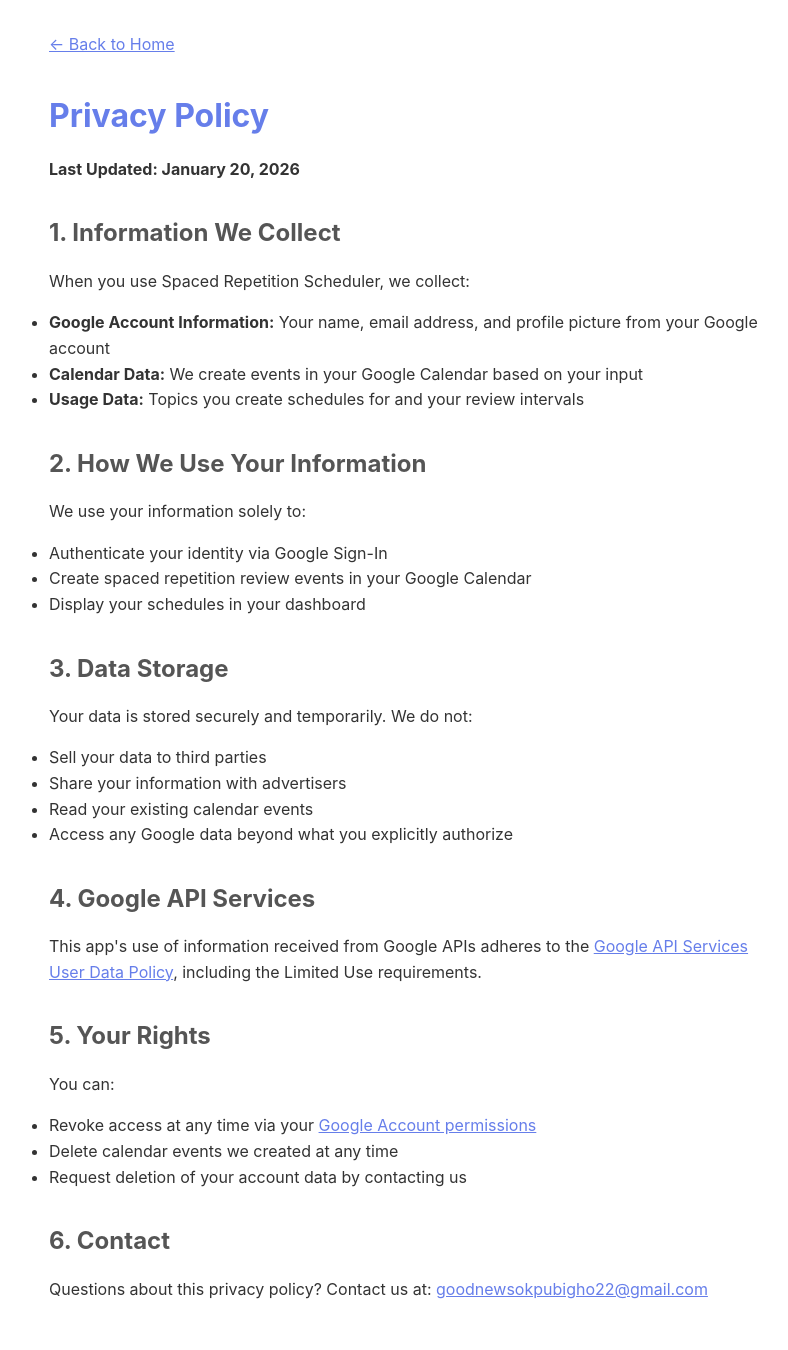
After one commit to codecreatewrite/spaced-repitition-scheduler, a Python web app: template app/templates/privacy.html in a window 1280 px wide. The commit adds this page. Shown: the whole page, without its empty margins (223-1011 px from the left). Run offline with Jinja, Linux system fonts and the light colour scheme; the template is opened without the code that fills it, so the values that code supplies are empty.

Commit message:
Add privacy policy and terms of service pages

```diff
--- a/app/templates/index.html
+++ b/app/templates/index.html
@@ -64,5 +64,9 @@
         <a href="/auth/login" class="btn">Sign in with Google</a>
         {% endif %}
     </div>
+    <footer style="text-align: center; padding: 2rem; color: #999;">
+        <a href="/privacy" style="color: #667eea; margin: 0 1rem;">Privacy Policy</a>
+        <a href="/terms" style="color: #667eea; margin: 0 1rem;">Terms of Service</a>
+    </footer>
 </body>
 </html>
--- /dev/null
+++ b/app/templates/privacy.html
@@ -0,0 +1,72 @@
+<!DOCTYPE html>
+<html lang="en">
+<head>
+    <meta charset="UTF-8">
+    <meta name="viewport" content="width=device-width, initial-scale=1.0">
+    <title>Privacy Policy - Spaced Repetition Scheduler</title>
+    <style>
+        * { margin: 0; padding: 0; box-sizing: border-box; }
+        body {
+            font-family: -apple-system, BlinkMacSystemFont, 'Segoe UI', sans-serif;
+            max-width: 800px;
+            margin: 0 auto;
+            padding: 2rem;
+            line-height: 1.6;
+            color: #333;
+        }
+        h1 { color: #667eea; margin-bottom: 1rem; }
+        h2 { color: #555; margin-top: 2rem; margin-bottom: 1rem; }
+        p { margin-bottom: 1rem; }
+        a { color: #667eea; }
+        .back { display: inline-block; margin-bottom: 2rem; }
+    </style>
+</head>
+<body>
+    <a href="/" class="back">← Back to Home</a>
+
+    <h1>Privacy Policy</h1>
+    <p><strong>Last Updated: January 20, 2026</strong></p>
+
+    <h2>1. Information We Collect</h2>
+    <p>When you use Spaced Repetition Scheduler, we collect:</p>
+    <ul>
+        <li><strong>Google Account Information:</strong> Your name, email address, and profile picture from your Google account</li>
+        <li><strong>Calendar Data:</strong> We create events in your Google Calendar based on your input</li>
+        <li><strong>Usage Data:</strong> Topics you create schedules for and your review intervals</li>
+    </ul>
+
+    <h2>2. How We Use Your Information</h2>
+    <p>We use your information solely to:</p>
+    <ul>
+        <li>Authenticate your identity via Google Sign-In</li>
+        <li>Create spaced repetition review events in your Google Calendar</li>
+        <li>Display your schedules in your dashboard</li>
+    </ul>
+
+    <h2>3. Data Storage</h2>
+    <p>Your data is stored securely and temporarily. We do not:</p>
+    <ul>
+        <li>Sell your data to third parties</li>
+        <li>Share your information with advertisers</li>
+        <li>Read your existing calendar events</li>
+        <li>Access any Google data beyond what you explicitly authorize</li>
+    </ul>
+
+    <h2>4. Google API Services</h2>
+    <p>This app's use of information received from Google APIs adheres to the
+    <a href="https://developers.google.com/terms/api-services-user-data-policy" target="_blank">
+    Google API Services User Data Policy</a>, including the Limited Use requirements.</p>
+
+    <h2>5. Your Rights</h2>
+    <p>You can:</p>
+    <ul>
+        <li>Revoke access at any time via your <a href="https://myaccount.google.com/permissions" target="_blank">Google Account permissions</a></li>
+        <li>Delete calendar events we created at any time</li>
+        <li>Request deletion of your account data by contacting us</li>
+    </ul>
+
+    <h2>6. Contact</h2>
+    <p>Questions about this privacy policy? Contact us at:
+    <a href="mailto:goodnewsokpubigho22@gmail.com">goodnewsokpubigho22@gmail.com</a></p>
+</body>
+</html>
```
Also changed, not shown: app/templates/terms.html (added, +68 -0 lines), main.py (+10 -0 lines).
